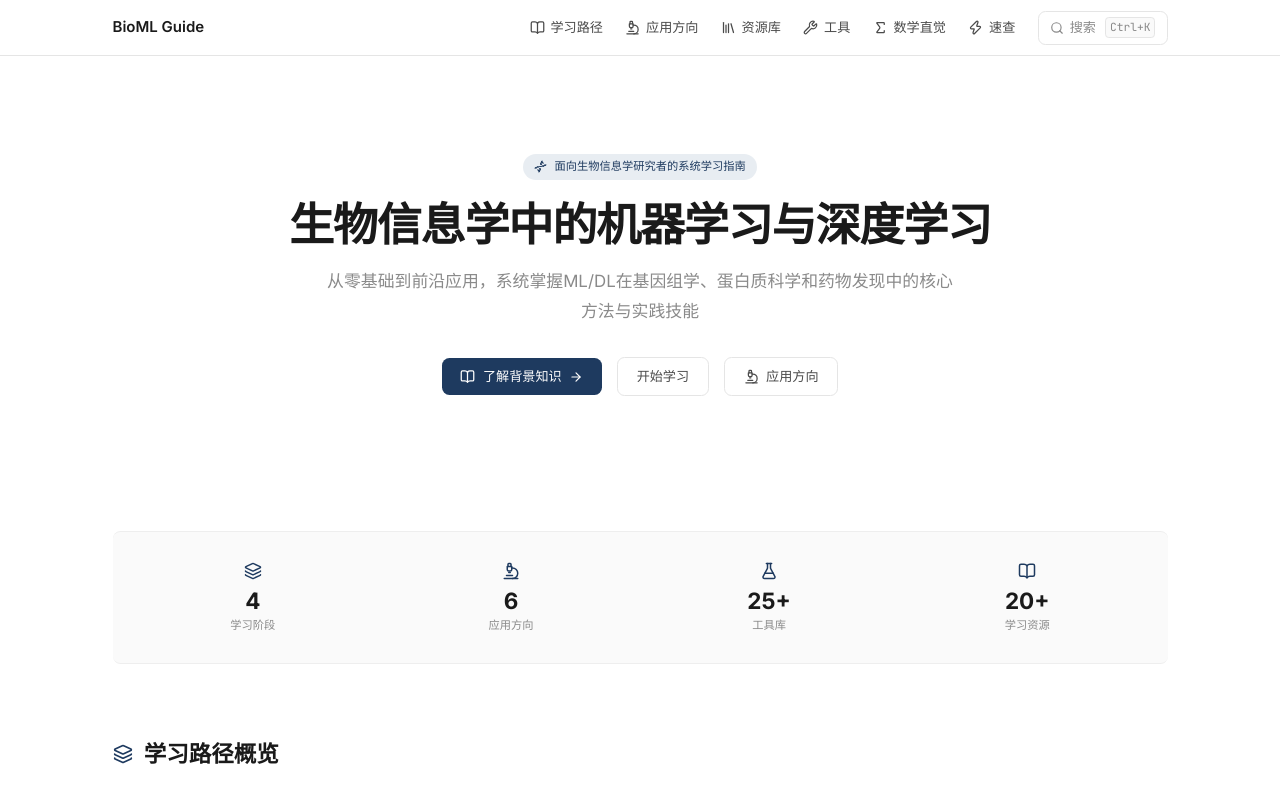
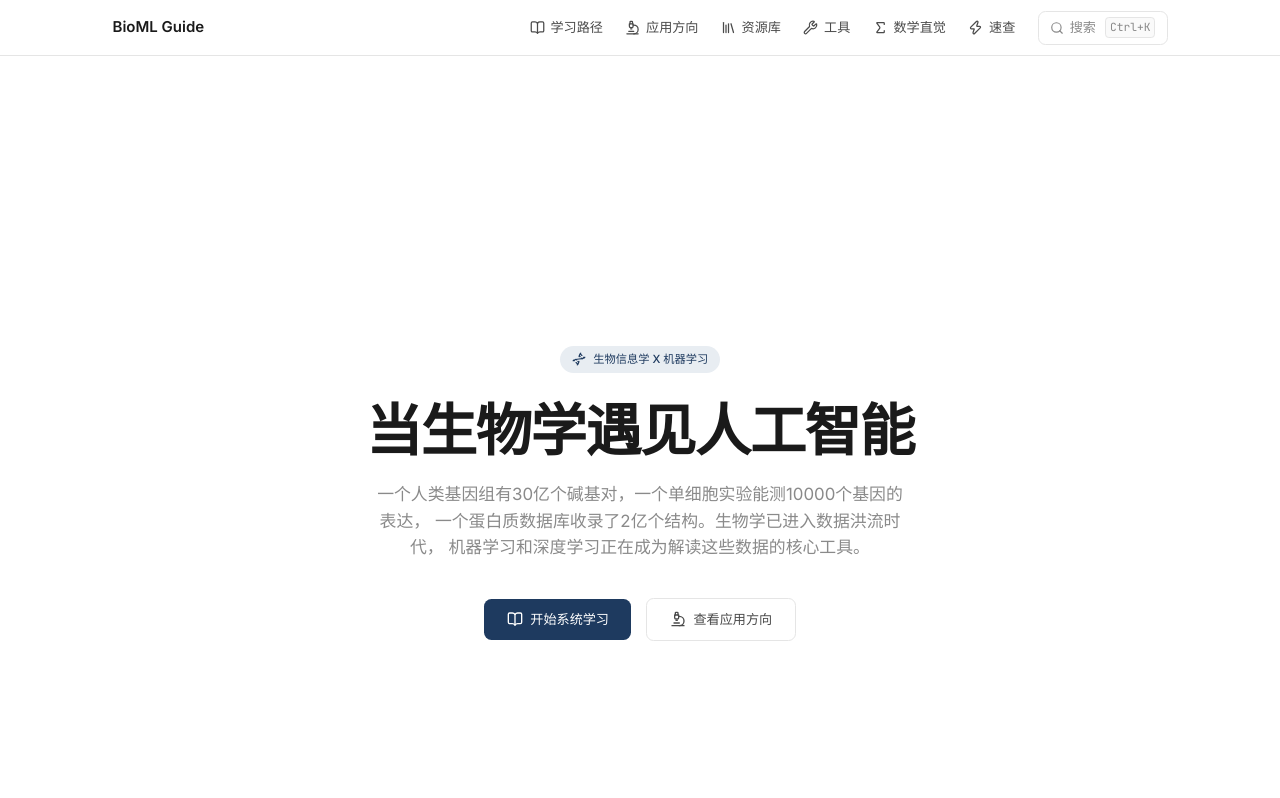
Before and after one commit to Hayesss/bioml-guide, a React (Vite) app: page /intro in a window 1280 px wide. Shown: the top 798 px of the page. Built offline with nearby package versions, Linux system fonts and the light colour scheme.

Commit message:
feat: 封面页设为首页 / — 默认登陆最先看到
- / → IntroPage (封面页，默认首页)
- /home → HomePage (仪表盘)
- Navbar logo 链接改为 /home
- HomePage「了解背景知识」按钮指向 /

```diff
--- a/src/App.tsx
+++ b/src/App.tsx
@@ -30,8 +30,8 @@ export default function App() {
         <Layout>
           <ErrorBoundary>
           <Routes>
-            <Route path="/" element={<HomePage />} />
-            <Route path="/intro" element={<IntroPage />} />
+            <Route path="/" element={<IntroPage />} />
+            <Route path="/home" element={<HomePage />} />
             <Route path="/roadmap" element={<RoadmapPage />} />
             <Route path="/applications" element={<ApplicationsPage />} />
             <Route path="/resources" element={<ResourcesPage />} />
--- a/src/components/Navbar.tsx
+++ b/src/components/Navbar.tsx
@@ -23,7 +23,7 @@ export default function Navbar({ onSearch }: NavbarProps) {
     <nav className="fixed top-0 left-0 right-0 z-50 bg-white border-b border-brand-border" style={{ height: 56 }}>
       <div className="max-w-[1100px] mx-auto px-6 flex items-center justify-between h-full">
         <Link
-          to="/"
+          to="/home"
           className="font-semibold text-base no-underline text-brand-ink"
         >
           BioML Guide
--- a/src/pages/HomePage.tsx
+++ b/src/pages/HomePage.tsx
@@ -56,7 +56,7 @@ export default function HomePage() {
         </p>
         <div className="flex items-center justify-center gap-4">
           <Link
-            to="/intro"
+            to="/"
             className="inline-flex items-center gap-2 px-5 py-2.5 rounded-lg text-sm font-medium text-white no-underline bg-brand-accent"
           >
             <BookOpen size={15} />
```
